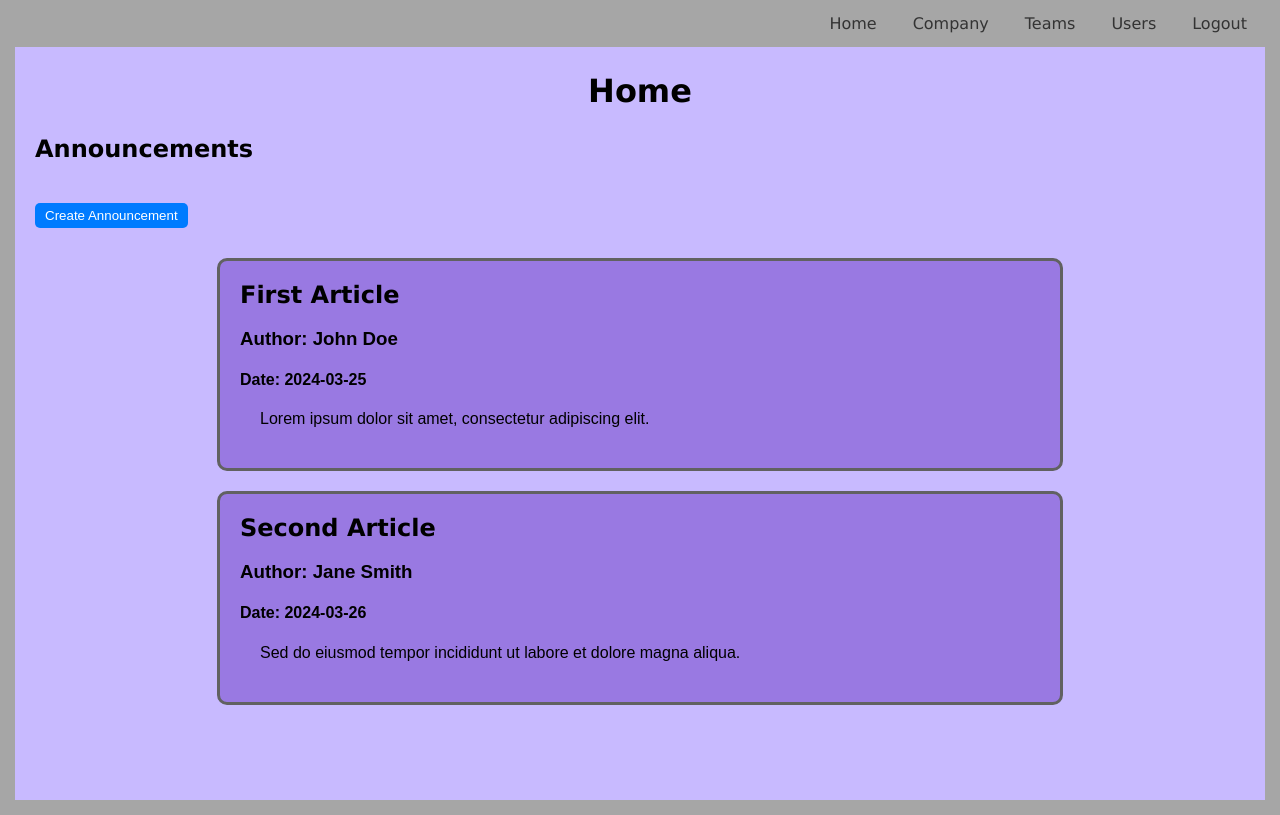
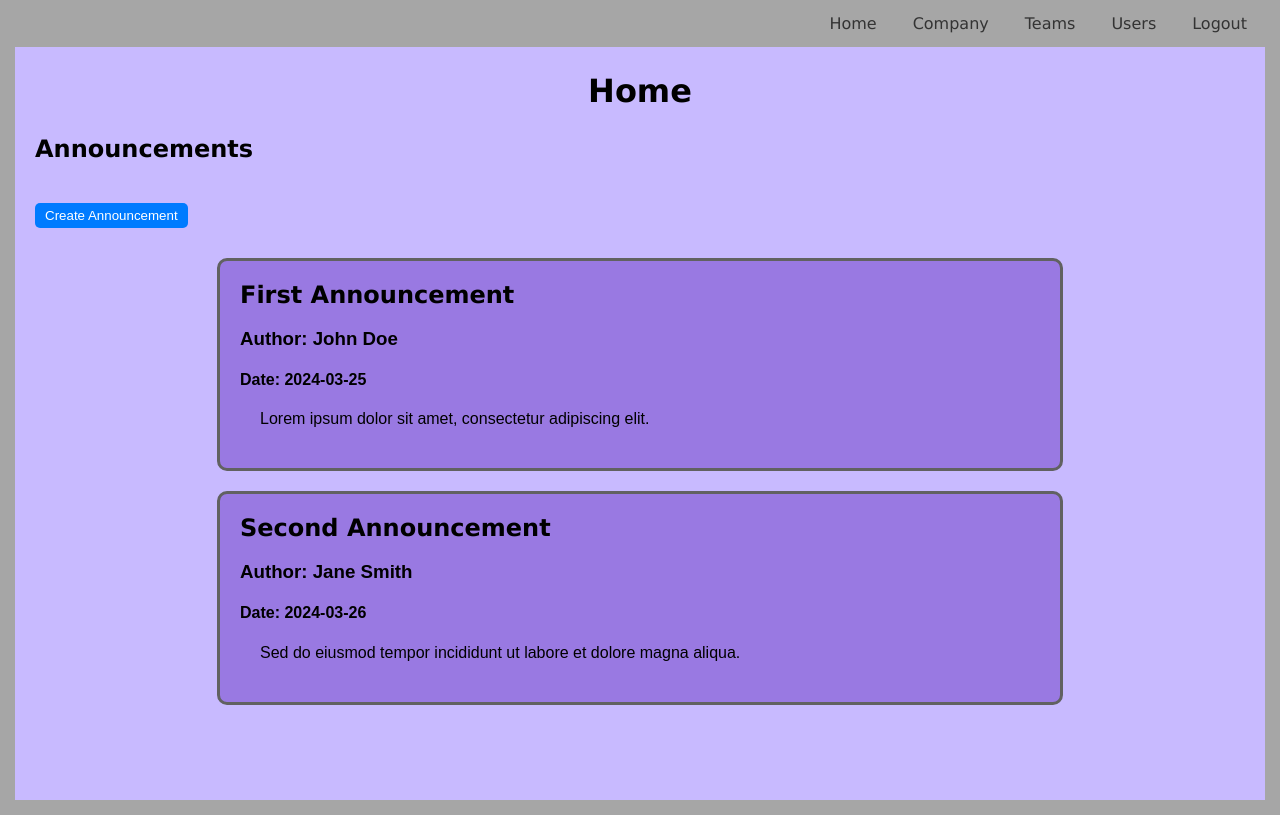
Before and after one commit to sarthak-p/SpaceFlow, an Angular app in the folder frontend/: page / in a window 1280 px wide. Built offline with nearby package versions, Linux system fonts and the light colour scheme.

Commit message:
Minor name change

```diff
--- a/frontend/src/app/home/home.component.html
+++ b/frontend/src/app/home/home.component.html
@@ -13,12 +13,12 @@
   <h2>Announcements</h2>
   <button routerLink="/create-announcement">Create Announcement</button>
 
-  <div class="announcement-container" *ngFor="let article of articles">
+  <div class="announcement-container" *ngFor="let announcement of announcements">
     <div class="announcement">
-    <h2>{{ article.title }}</h2>
-    <h3>Author: {{ article.author }}</h3>
-    <h4>Date: {{ article.date }}</h4>
-    <p>{{ article.body }}</p>
+    <h2>{{ announcement.title }}</h2>
+    <h3>Author: {{ announcement.author }}</h3>
+    <h4>Date: {{ announcement.date }}</h4>
+    <p>{{ announcement.body }}</p>
     </div>
   </div>
 
--- a/frontend/src/app/home/home.component.ts
+++ b/frontend/src/app/home/home.component.ts
@@ -7,18 +7,18 @@ import { Component } from '@angular/core';
 })
 export class HomeComponent {
 
-  articles: { title: string, author: string, date: string, body: string }[] = [];
+  announcements: { title: string, author: string, date: string, body: string }[] = [];
 
   constructor() {
-    this.articles = [
+    this.announcements = [
       {
-        title: 'First Article',
+        title: 'First Announcement',
         author: 'John Doe',
         date: '2024-03-25',
         body: 'Lorem ipsum dolor sit amet, consectetur adipiscing elit.'
       },
       {
-        title: 'Second Article',
+        title: 'Second Announcement',
         author: 'Jane Smith',
         date: '2024-03-26',
         body: 'Sed do eiusmod tempor incididunt ut labore et dolore magna aliqua.'
```
